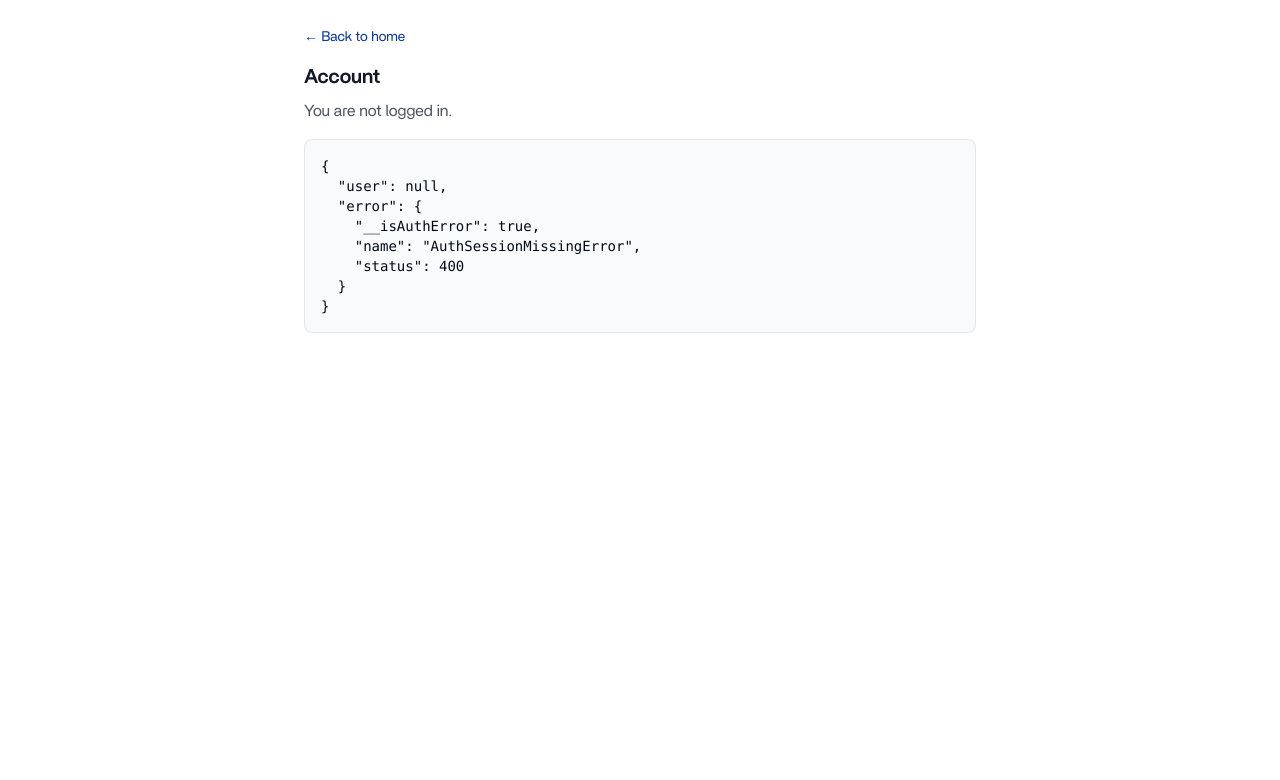
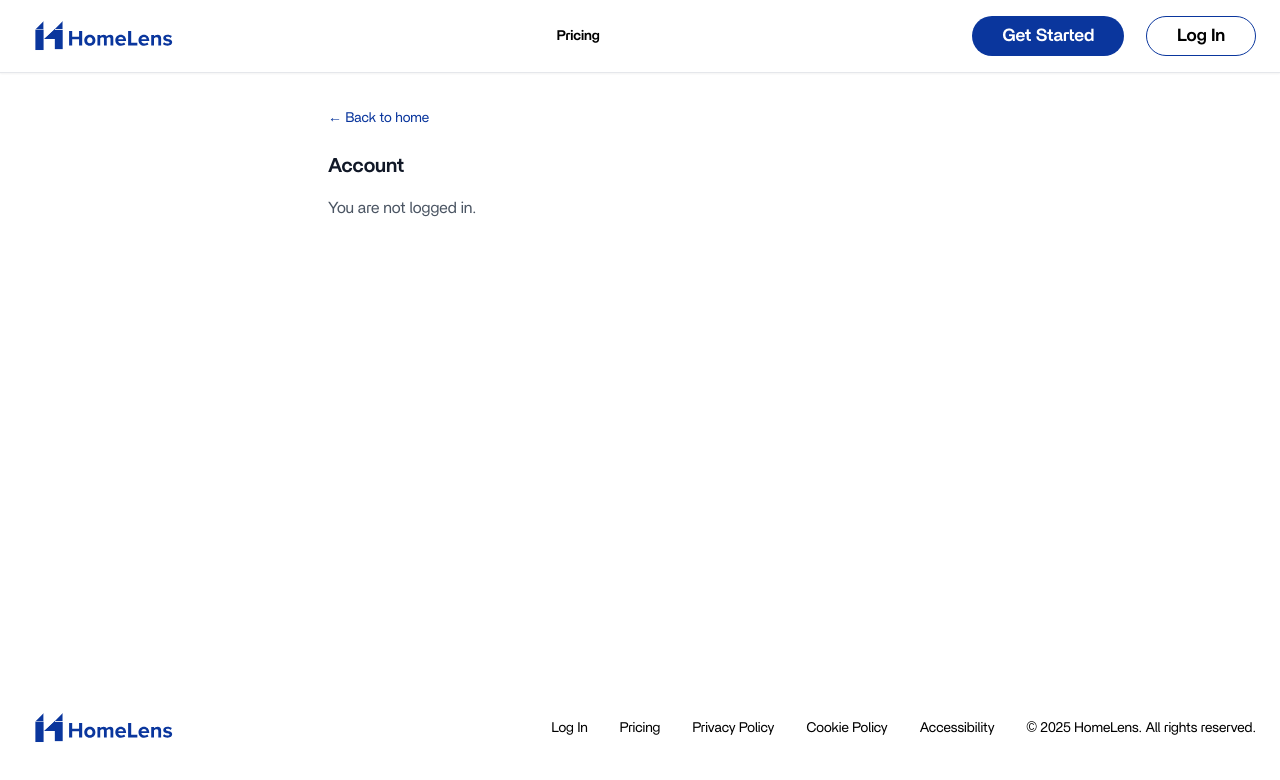
Before and after one commit to mohammadelkossi/homelensv3, a Next.js app: page /account in a window 1280 px wide. Shown: the top 780 px of the page. Built offline with nearby package versions, Linux system fonts and the light colour scheme; no server answers.

Commit message:
Account page: free/pro plan messaging and manage subscription link; Stripe portal route; checkout-success page; clearer scrape-property config error

```diff
--- a/src/app/account/page.tsx
+++ b/src/app/account/page.tsx
@@ -1,8 +1,16 @@
 import { cookies } from "next/headers"
 import { createServerClient } from "@supabase/ssr"
+import { createClient } from "@supabase/supabase-js"
 import Link from "next/link"
+import { Navbar } from "@/components/navbar"
+import { Footer } from "@/components/footer"
 
-export default async function AccountPage() {
+export default async function AccountPage({
+  searchParams,
+}: {
+  searchParams: Promise<{ error?: string }>
+}) {
+  const { error: queryError } = await searchParams
   const cookieStore = await cookies()
   const supabase = createServerClient(
     process.env.NEXT_PUBLIC_SUPABASE_URL!,
@@ -15,24 +23,67 @@ export default async function AccountPage() {
     }
   )
 
-  const { data, error } = await supabase.auth.getUser()
+  const { data: auth } = await supabase.auth.getUser()
+  const user = auth?.user
+
+  let plan: "free" | "pro" = "free"
+  if (user && process.env.SUPABASE_SERVICE_ROLE_KEY && process.env.NEXT_PUBLIC_SUPABASE_URL) {
+    const admin = createClient(
+      process.env.NEXT_PUBLIC_SUPABASE_URL,
+      process.env.SUPABASE_SERVICE_ROLE_KEY
+    )
+    const { data: profile } = await admin
+      .from("profiles")
+      .select("plan")
+      .eq("id", user.id)
+      .maybeSingle()
+    if (profile?.plan === "pro") plan = "pro"
+  }
 
   return (
-    <div className="min-h-screen bg-white p-6">
-      <div className="max-w-2xl mx-auto">
-        <Link href="/" className="text-[#0A369D] hover:underline text-sm mb-4 inline-block">
+    <div className="min-h-screen bg-white flex flex-col">
+      <Navbar />
+      <main className="flex-1 container mx-auto px-4 sm:px-6 py-8 max-w-2xl">
+        <Link href="/" className="text-[#0A369D] hover:underline text-sm mb-6 inline-block">
           ← Back to home
         </Link>
-        <h1 className="text-xl font-semibold text-gray-900 mb-2">Account</h1>
-        {data?.user ? (
-          <p className="text-green-600 font-medium mb-4">You are logged in.</p>
+        <h1 className="text-xl font-semibold text-gray-900 mb-4">Account</h1>
+        {queryError === "no_subscription" && (
+          <p className="text-amber-700 bg-amber-50 border border-amber-200 rounded-lg px-4 py-2 mb-4 text-sm">
+            We couldn’t find an active subscription to manage. If you believe this is an error, please contact support.
+          </p>
+        )}
+        {!user ? (
+          <p className="text-gray-600">You are not logged in.</p>
+        ) : plan === "free" ? (
+          <div className="space-y-2">
+            <p className="text-gray-800">
+              You are currently on the <strong>free</strong> plan.
+            </p>
+            <p className="text-gray-600">
+              If you&apos;d like to upgrade, please{" "}
+              <Link href="/pricing" className="text-[#0A369D] font-medium hover:underline">
+                click here
+              </Link>
+              .
+            </p>
+          </div>
         ) : (
-          <p className="text-gray-600 mb-4">You are not logged in.</p>
+          <div className="space-y-2">
+            <p className="text-gray-800">
+              You are currently on the <strong>Pro</strong> plan.
+            </p>
+            <p className="text-gray-600">
+              If you&apos;d like to cancel your Pro plan, change your card details or download an invoice, please{" "}
+              <Link href="/api/stripe/portal" className="text-[#0A369D] font-medium hover:underline">
+                click here
+              </Link>{" "}
+              to manage your subscription.
+            </p>
+          </div>
         )}
-        <pre className="bg-gray-50 border border-gray-200 rounded-lg p-4 text-sm overflow-auto">
-          {JSON.stringify({ user: data?.user, error }, null, 2)}
-        </pre>
-      </div>
+      </main>
+      <Footer />
     </div>
   )
 }
--- a/src/app/api/scrape-property/route.ts
+++ b/src/app/api/scrape-property/route.ts
@@ -690,7 +690,7 @@ export async function POST(request: NextRequest) {
     if (missingSupabase.length > 0) {
       console.error('Server configuration: missing env vars:', missingSupabase.join(', '));
       return NextResponse.json(
-        { error: 'Server configuration error' },
+        { error: `Server configuration error: missing ${missingSupabase.join(', ')}. Add these in Vercel → Project → Settings → Environment Variables.` },
         { status: 500 }
       );
     }
--- /dev/null
+++ b/src/app/api/stripe/portal/route.ts
@@ -0,0 +1,63 @@
+import { NextRequest, NextResponse } from "next/server"
+import { cookies } from "next/headers"
+import { createServerClient } from "@supabase/ssr"
+import { createClient } from "@supabase/supabase-js"
+import Stripe from "stripe"
+
+/**
+ * GET /api/stripe/portal
+ * Redirects the logged-in Pro user to the Stripe Customer Billing Portal
+ * where they can cancel or manage their subscription.
+ */
+export async function GET(request: NextRequest) {
+  const stripeSecretKey = process.env.STRIPE_SECRET_KEY
+  if (!stripeSecretKey) {
+    return NextResponse.json({ error: "Server configuration error" }, { status: 500 })
+  }
+
+  const cookieStore = await cookies()
+  const supabase = createServerClient(
+    process.env.NEXT_PUBLIC_SUPABASE_URL!,
+    process.env.NEXT_PUBLIC_SUPABASE_ANON_KEY!,
+    {
+      cookies: {
+        getAll: () => cookieStore.getAll(),
+        setAll: () => {},
+      },
+    }
+  )
+
+  const { data: { user } } = await supabase.auth.getUser()
+  if (!user) {
+    return NextResponse.redirect(new URL("/login", request.url))
+  }
+
+  const supabaseUrl = process.env.NEXT_PUBLIC_SUPABASE_URL
+  const serviceRoleKey = process.env.SUPABASE_SERVICE_ROLE_KEY
+  if (!supabaseUrl || !serviceRoleKey) {
+    return NextResponse.json({ error: "Server configuration error" }, { status: 500 })
+  }
+
+  const admin = createClient(supabaseUrl, serviceRoleKey)
+  const { data: profile } = await admin
+    .from("profiles")
+    .select("stripe_customer_id")
+    .eq("id", user.id)
+    .maybeSingle()
+
+  const customerId = profile?.stripe_customer_id
+  if (!customerId || typeof customerId !== "string") {
+    return NextResponse.redirect(new URL("/account?error=no_subscription", request.url))
+  }
+
+  const stripe = new Stripe(stripeSecretKey)
+  const origin = request.nextUrl.origin
+  const returnUrl = `${origin}/account`
+
+  const session = await stripe.billingPortal.sessions.create({
+    customer: customerId,
+    return_url: returnUrl,
+  })
+
+  return NextResponse.redirect(session.url)
+}
--- /dev/null
+++ b/src/app/checkout-success/page.tsx
@@ -0,0 +1,47 @@
+"use client"
+
+import { useEffect, useState } from "react"
+import { useRouter } from "next/navigation"
+import { Navbar } from "@/components/navbar"
+import { Footer } from "@/components/footer"
+
+const REDIRECT_DELAY_MS = 5000
+
+export default function CheckoutSuccessPage() {
+  const router = useRouter()
+  const [secondsLeft, setSecondsLeft] = useState(REDIRECT_DELAY_MS / 1000)
+
+  useEffect(() => {
+    const redirectTimer = setTimeout(() => {
+      router.replace("/preferences")
+    }, REDIRECT_DELAY_MS)
+    const interval = setInterval(() => {
+      setSecondsLeft((s) => (s <= 1 ? 0 : s - 1))
+    }, 1000)
+    return () => {
+      clearTimeout(redirectTimer)
+      clearInterval(interval)
+    }
+  }, [router])
+
+  return (
+    <div className="min-h-screen bg-white flex flex-col">
+      <Navbar />
+      <main className="flex-1 container mx-auto px-4 sm:px-6 py-16 flex flex-col items-center justify-center text-center max-w-lg mx-auto">
+        <div className="rounded-full bg-green-100 text-green-600 w-16 h-16 flex items-center justify-center mb-6 text-3xl">
+          ✓
+        </div>
+        <h1 className="text-2xl font-semibold text-gray-900 mb-2">
+          Thanks for subscribing
+        </h1>
+        <p className="text-gray-600 mb-6">
+          You now have unlimited property searches. We&apos;re taking you to your preferences.
+        </p>
+        <p className="text-sm text-gray-500">
+          Redirecting in {secondsLeft} second{secondsLeft !== 1 ? "s" : ""}…
+        </p>
+      </main>
+      <Footer />
+    </div>
+  )
+}
```
